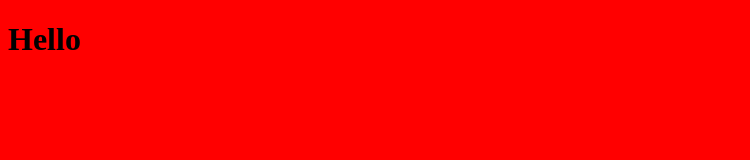
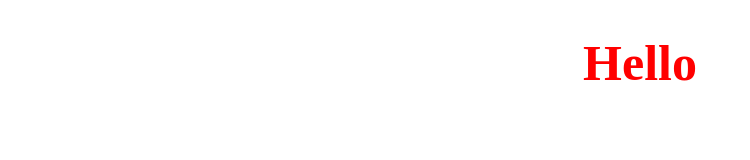
Before and after one commit to Armand-VINCENT/TestSAE, a plain HTML site: page index.html in a window 1280 px wide. Shown: the whole page, without its empty margins (0-750 px from the left). Drawn offline with Linux system fonts and the light colour scheme.

Commit message:
Change text

```diff
--- a/style.css
+++ b/style.css
@@ -1,3 +1,5 @@
-body{
-    background-color: red;
+h1{
+    color: red;
+    font-size: 50px;
+    text-align: center;
 }
```
